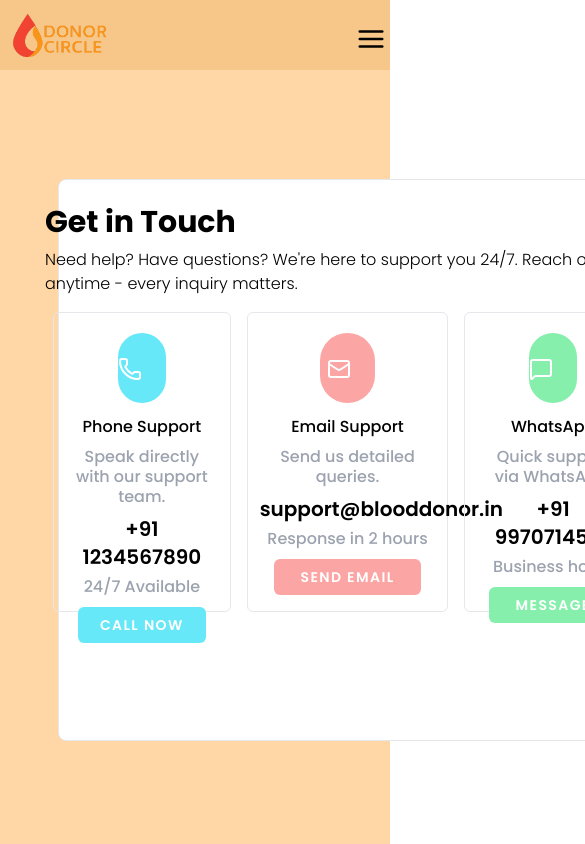
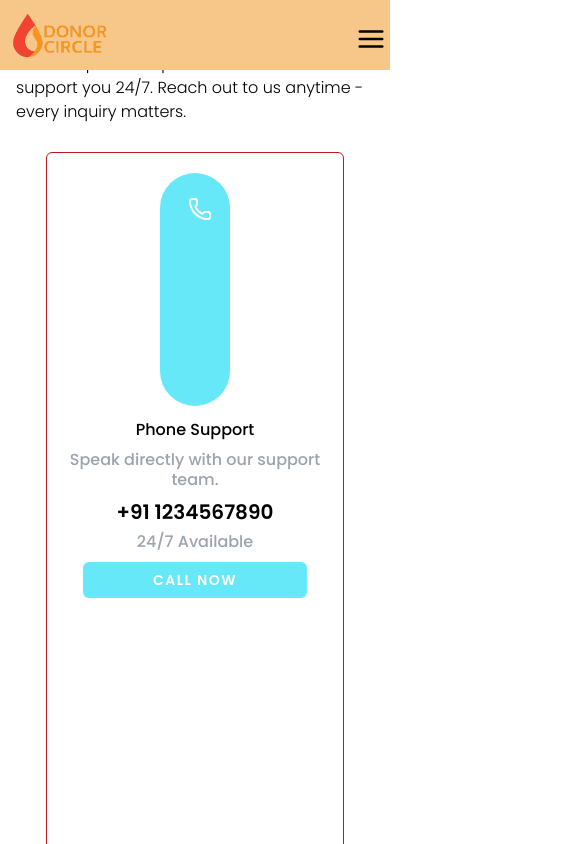
Before and after one commit to TanmayVidhate/DonorCircle_2, a React (Vite) app in the folder client/: page /contactus in a window 390 px wide. Shown: the top 844 px of the page, 585 px wide, since content can reach past the window. Built offline with nearby package versions, Linux system fonts and the light colour scheme.

Commit message:
add sm breakpoint

```diff
--- a/client/src/Components/ContactUSCard.jsx
+++ b/client/src/Components/ContactUSCard.jsx
@@ -5,9 +5,10 @@ function ContactUSCard({className,Icon,title,info,mobile,action,btntext,btnbgcol
 
     return (
         <>
-            <div className='border rounded-md text-center w-2/6 h-[300px] m-2 p-2 hover:mt-0 cursor-pointer transition-all duration-500 ease-in-out'>
-                <div className={`m-auto  rounded-full w-[30%] h-[25%] mt-3 relative ${className}`}>
-                    <p className='absolute right-6 top-6 text-white '><Icon/></p>
+
+            <div className='border border-red-700 rounded-md text-center w-5/6 h-[950px] m-5 p-2 '>
+                <div className={`m-auto  rounded-full w-[25%] h-[25%] mt-3 relative ${className}`}>
+                    <p className='absolute left-7 top-6 text-white '><Icon/></p>
                 </div>
                 <div className='mt-3'>
                     <p>{title}</p>
--- a/client/src/Views/ContactUs.jsx
+++ b/client/src/Views/ContactUs.jsx
@@ -14,16 +14,16 @@ function ContactUs() {
         <div className='flex flex-col w-screen min-h-screen bg-[#ffd6a5] xl:h-screen'>
             <Navbar />
             <div className='flex-1 grid place-items-center'>
-                <div className='flex justify-center items-center border rounded-lg m-5 mt-24 bg-[#FFFFFF] w-5/6 h-4/6 sm:w-3/4 sm:px-5 lg:mt-10 lg:w-4/5 2xl:w-3/5  '>
-                    <div className=' h-full p-4 mx-2  '>
-                        <div className=' my-2'>
-                            <p className='text-3xl font-bold'>Get in Touch</p>
+                <div className='flex justify-center items-center   rounded-lg bg-[#FFFFFF]  sm:h-3/5 sm:w-3/4 sm:px-5 lg:mt-10 lg:w-4/5 2xl:w-3/5  '>
+                    <div className='w-full h-full p-4 '>
+                        <div className=''>
+                            <p className='text-3xl font-bold '>Get in Touch</p>
                         </div>
-                        <div className=''>
+                        <div className='sm:mt-2'>
                             <p className='font-light'>Need help? Have questions? We're here to support you 24/7. Reach out to us anytime - every inquiry matters.</p>
                         </div>
 
-                        <div className='flex my-2  h-max  '>
+                        <div className='flex my-2 flex-col w-full h-3/5 items-center   '>
                             <ContactUSCard className="bg-cyan-300" Icon={Phone} title="Phone Support" info="Speak directly with our support team." mobile="+91 1234567890" action="24/7 Available" btntext="Call Now" btnbgcolor="bg-cyan-300" />
                             <ContactUSCard className="bg-red-300" Icon={Mail} title="Email Support" info="Send us detailed queries." mobile="support@blooddonor.in" action="Response in 2 hours" btntext="Send Email" btnbgcolor="bg-red-300"/>
                             <ContactUSCard className="bg-green-300" Icon={MessageSquare} title="WhatsApp" info="Quick support via WhatsApp." mobile="+91 9970714597" action="Business hours" btntext="Message" btnbgcolor="bg-green-300"/>
```
